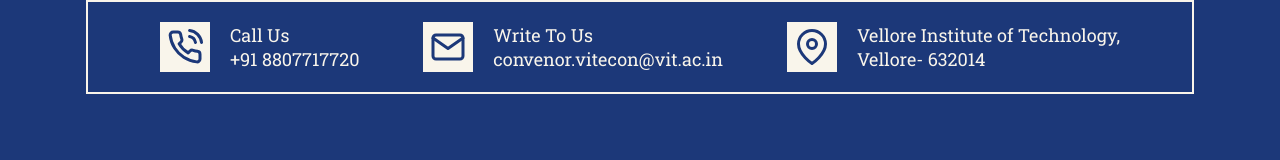
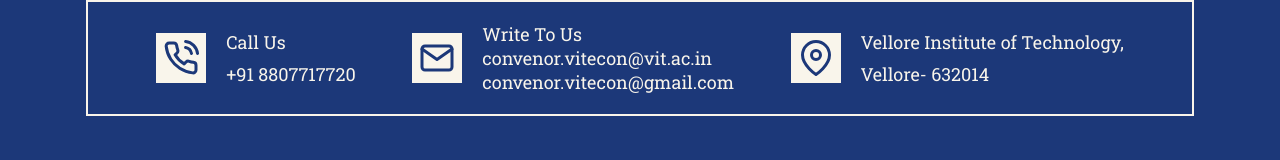
Before and after one commit to Shreyan111/vit-e-con, a React (Create React App) app: page / in a window 1280 px wide. Shown: the part 5142-5302 px from the top of the page. Built offline with nearby package versions, Linux system fonts and the light colour scheme.

Commit message:
final changes added

```diff
--- a/src/Components/Committee/Committee.js
+++ b/src/Components/Committee/Committee.js
@@ -32,6 +32,7 @@
                         <h3>Website and Brochure</h3>
                         Dr. Poongundran Selvaprabhu, Asso. Prof. SENSE (Phone no. : +91-6382542943)<br />
                         Dr. Muglean R K, Asso. Prof., SENSE (Phone no. : +91-8056428833)<br />
+                        Dr. Vijendra Babu D
                         <h3>Apex Committee</h3>
                         Dr. Prakasam P, HoD, Department of Communication Engineering<br />
                         Dr. Kumaravel S, HoD, Department of Micro and Nano Electronics<br />
--- a/src/Components/ContactUsSection copy/ContactUsSection.js
+++ b/src/Components/ContactUsSection copy/ContactUsSection.js
@@ -23,6 +23,7 @@
           <div className='contact-detail'>
             <span>Write To Us</span>
             <span>convenor.vitecon@vit.ac.in</span>
+            <span>convenor.vitecon@gmail.com</span>
           </div>
         </div>
         <div className='contact'>
--- a/src/Components/ImpDates/ImpDates.js
+++ b/src/Components/ImpDates/ImpDates.js
@@ -52,6 +52,7 @@
                         <div className='contact'>
                             <div className='name'>Dr. THANIKAISELVAN V</div>
                             <div className='email'>convenor.vitecon@vit.ac.in</div>
+                            <div className='email'>convenor.vitecon@gmail.com</div>
                             <div className='phone'>+91 8807717720</div>
                         </div>
                     </div>
--- a/src/Components/Navbar/NavBar.js
+++ b/src/Components/Navbar/NavBar.js
@@ -158,6 +158,7 @@
               <div className='contact'>
                 <div className='name'>Dr. THANIKAISELVAN V</div>
                 <div className='email'>convenor.vitecon@vit.ac.in</div>
+                <div className='email'>convenor.vitecon@gmail.com</div>
                 <div className='phone'>+91 8807717720</div>
               </div>
             </div>
--- a/src/Components/Registration/Registration.js
+++ b/src/Components/Registration/Registration.js
@@ -45,14 +45,14 @@
                             <tr>
                                 <th>Foreign Authors</th>
                                 <td>250 USD</td>
-                                <td>225 USD</td>
+                                <td>200 USD</td>
                             </tr>
                         </tbody>
                     </table>
                 </div>
                 <div className='buttons'>
                     <button className='btn'><a href='https://www.ieee.org/conferences/publishing/templates.html' target='_blank'>IEEE Paper Format</a></button>
-                    <button className='btn'>IEEE Copyright Form</button>
+                    {/* <button className='btn'>IEEE Copyright Form</button> */}
                     <button className='btn'>Submit Copyright Form</button>
                 </div>
             </div>
--- a/src/Components/Speaker-Lottie/Speaker-Lottie.js
+++ b/src/Components/Speaker-Lottie/Speaker-Lottie.js
@@ -15,7 +15,7 @@
     return (
         <div className='speakers'>
             <div className='content'>
-                <h1 className='heading-secondary'>Speaker Details</h1>
+                <h1 className='heading-secondary'>Keynote Speakers Across the Globe</h1>
             </div>
             <div className='main-lottie'>
                 <Lottie options={defaultOptions}/>
```
Also changed, not shown: 1 other file (tests, documents, lock files or other folders).
